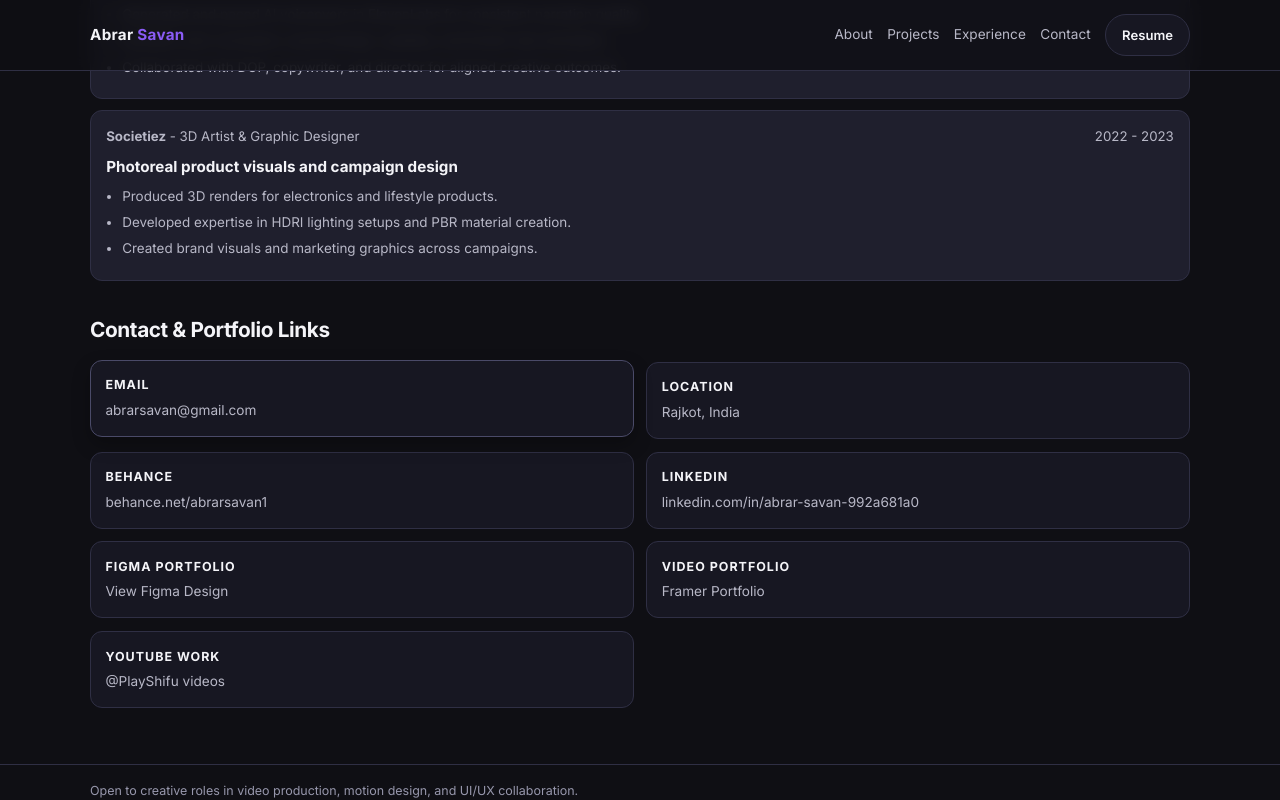
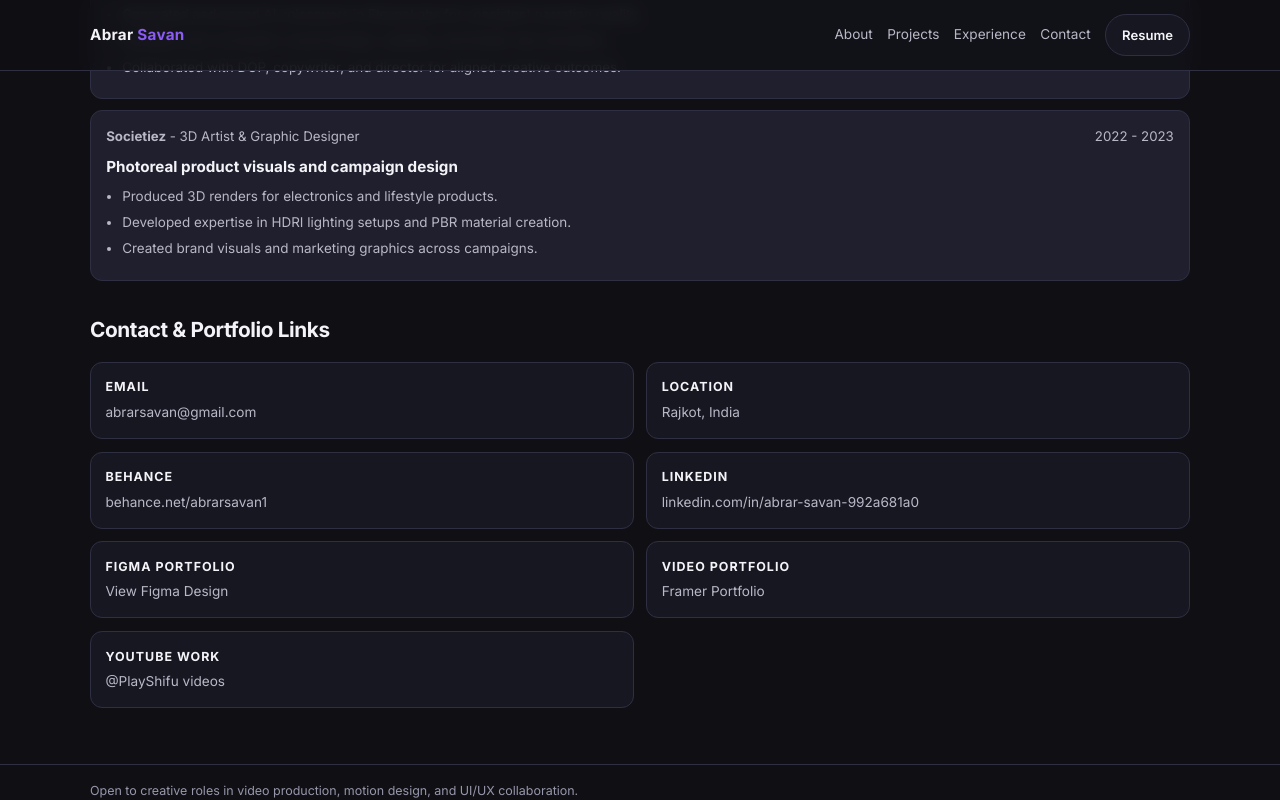
Before and after one commit to abrarsavan123/abrar-portfolio, a plain HTML site: page portfolio.html in a window 1280 px wide. In both pictures the pointer is over the element 361 px from the left and 2112 px from the top of the page. Shown: the part 1712-2512 px from the top of the page. Drawn offline with Linux system fonts and the light colour scheme.

Commit message:
removed hover effect on some boxes and cursor hover across the whole width of boxes

```diff
--- a/portfolio.html
+++ b/portfolio.html
@@ -316,6 +316,14 @@
       transform: translateY(-2px);
       border-color: #4a4a68;
       box-shadow: 0 8px 18px rgba(0, 0, 0, 0.25);
+      cursor: pointer;
+    }
+
+    .contact-card.static-card:hover {
+      transform: none;
+      border-color: var(--border);
+      box-shadow: none;
+      cursor: default;
     }
 
     .contact-card strong {
@@ -485,11 +493,11 @@
     <section id="contact">
       <h2 class="section-title">Contact & Portfolio Links</h2>
       <div class="contact-grid">
-        <div class="contact-card">
+        <div class="contact-card static-card">
           <strong>Email</strong>
           <a>abrarsavan@gmail.com</a>
         </div>
-        <div class="contact-card">
+        <div class="contact-card static-card">
           <strong>Location</strong>
           Rajkot, India
         </div>
```
